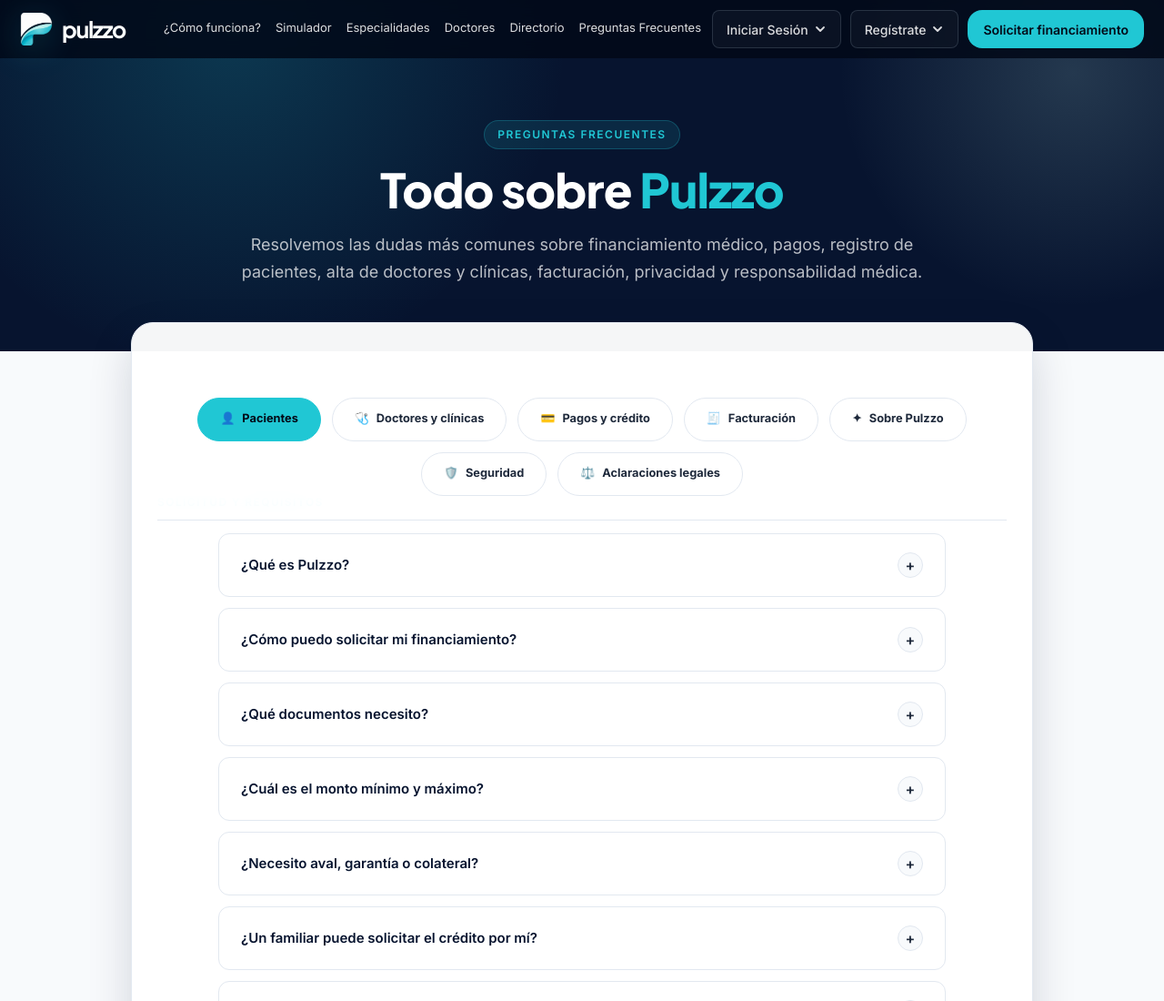
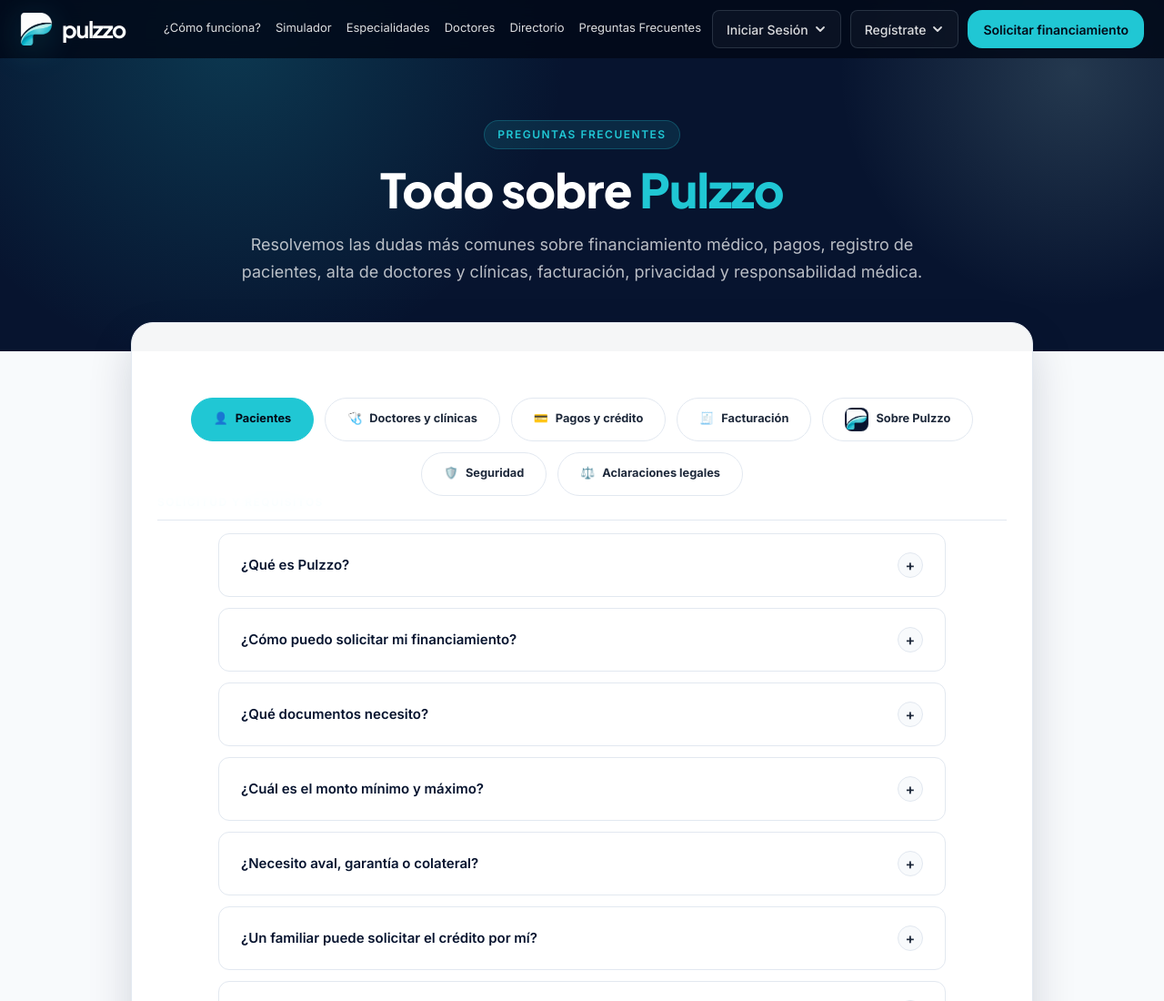
Before and after one commit to apcacho/pulzzo-landing, a plain HTML site: page faq.html in a window 1280 px wide. Shown: the top 1100 px of the page at 91% size. Drawn offline with Linux system fonts and the light colour scheme.

Commit message:
Add files via upload

```diff
--- a/faq.html
+++ b/faq.html
@@ -3640,7 +3640,8 @@ body.faq-doctor-mode #faqCtaBand {
 }
 
 
-/* FINAL FIX · FAQ category buttons clean, no Pulzzo logo image inside tab */
+
+/* FINAL FIX · FAQ category buttons clean, with Pulzzo logo icon only on Sobre Pulzzo */
 .faq-tabs {
   display: flex !important;
   flex-wrap: wrap !important;
@@ -3681,9 +3682,29 @@ body.faq-doctor-mode #faqCtaBand {
   opacity: 0 !important;
   visibility: hidden !important;
 }
+.faq-tab .faq-tab-logo {
+  display: inline-flex !important;
+  width: 26px !important;
+  height: 26px !important;
+  min-width: 26px !important;
+  min-height: 26px !important;
+  border-radius: 8px !important;
+  background-color: var(--navy) !important;
+  background-image: url('assets/images/logo-pulzzo.png') !important;
+  background-repeat: no-repeat !important;
+  background-position: center !important;
+  background-size: 22px 22px !important;
+  box-shadow: inset 0 0 0 1px rgba(255,255,255,.08) !important;
+  flex-shrink: 0 !important;
+}
+.faq-tab.faq-pulzzo.active .faq-tab-logo {
+  background-color: rgba(255,255,255,.14) !important;
+  box-shadow: inset 0 0 0 1px rgba(255,255,255,.18) !important;
+}
 @media (max-width: 640px) {
   .faq-tabs {
     display: grid !important;
+
     grid-template-columns: 1fr !important;
     gap: 10px !important;
     align-items: stretch !important;
@@ -3701,7 +3722,7 @@ body.faq-doctor-mode #faqCtaBand {
 <!-- NAVBAR -->
 <nav class="navbar" id="navbar">
   <div class="navbar-inner">
-    <a href="#" class="navbar-logo">
+    <a href="./index.html" class="navbar-logo" aria-label="Ir a la landing de Pulzzo" onclick="window.location.href='./index.html'; return false;">
       <picture>
       <source srcset="assets/images/logo-pulzzo.webp" type="image/webp">
       <img src="assets/images/logo-pulzzo.png" alt="Pulzzo" class="brand-symbol" style="height:44px;width:44px;object-fit:contain;border-radius:0;background:transparent;">
@@ -3849,7 +3870,7 @@ body.faq-doctor-mode #faqCtaBand {
 <button class="faq-tab faq-doctor" onclick="switchFaqPageTab('doctores', this)"><span>🩺</span> Doctores y clínicas</button>
 <button class="faq-tab faq-paciente" onclick="switchFaqPageTab('pagos', this)"><span>💳</span> Pagos y crédito</button>
 <button class="faq-tab faq-paciente" onclick="switchFaqPageTab('facturacion', this)"><span>🧾</span> Facturación</button>
-<button class="faq-tab faq-pulzzo" onclick="switchFaqPageTab('pulzzo', this)"><span aria-hidden="true">✦</span> Sobre Pulzzo</button>
+<button class="faq-tab faq-pulzzo" onclick="switchFaqPageTab('pulzzo', this)"><span class="faq-tab-logo" aria-hidden="true"></span> Sobre Pulzzo</button>
 <button class="faq-tab faq-paciente" onclick="switchFaqPageTab('seguridad', this)"><span>🛡️</span> Seguridad</button>
 <button class="faq-tab faq-paciente" onclick="switchFaqPageTab('legal', this)"><span>⚖️</span> Aclaraciones legales</button>
       </div>
```
